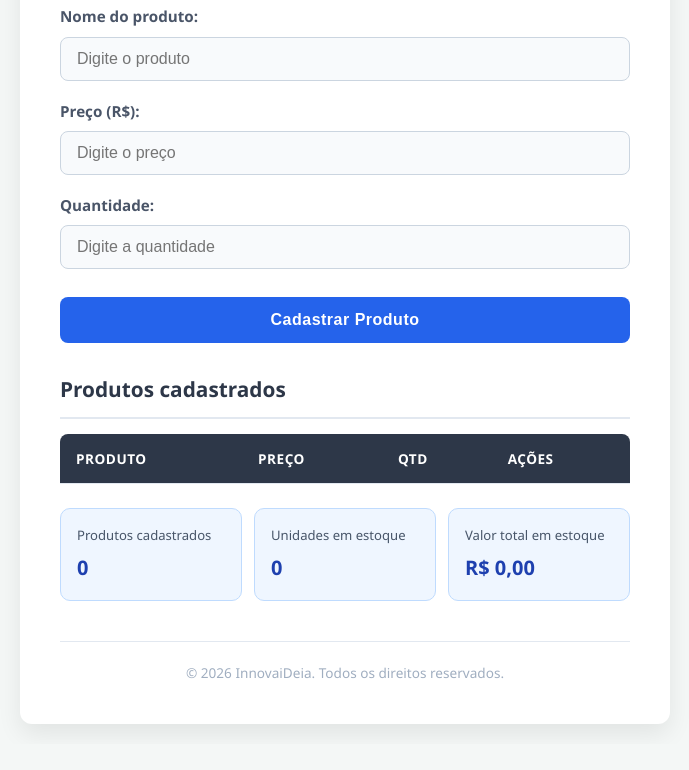
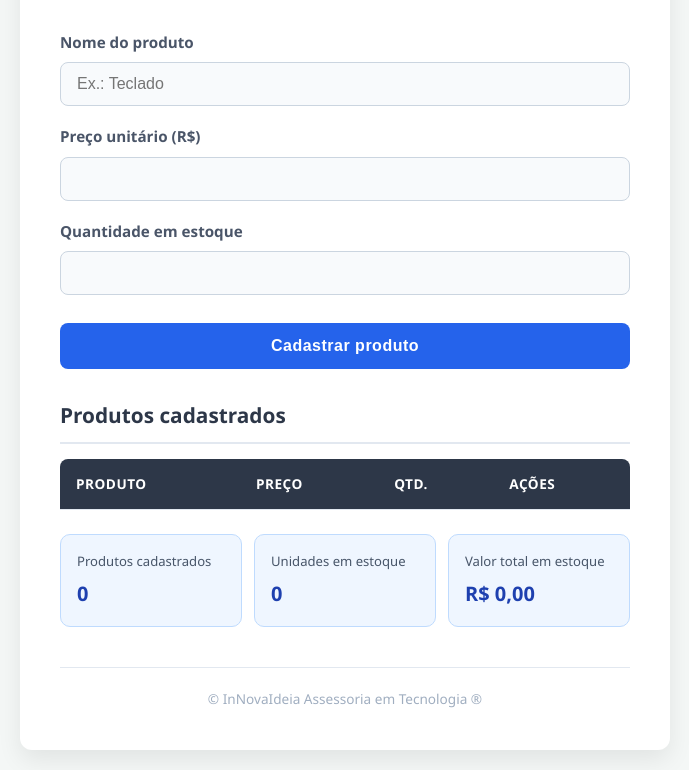
Before and after one commit to Foxactive1/ahanguera_educacional, a website: page public/index.html in a window 1280 px wide. Shown: the part 156-926 px from the top of the page, without its empty margins (295-984 px from the left). Before the commit the page ends 900 px from the top, so only its background shows below. Drawn offline with Linux system fonts and the light colour scheme; no server answers.

Commit message:
feat: modernizar interface e melhorar segurança do cadastro

```diff
--- a/public/index.html
+++ b/public/index.html
@@ -1,72 +1,8 @@
 <!DOCTYPE html>
-<html lang="pt-br">
-<head>
-    <meta charset="UTF-8">
-    <meta name="viewport" content="width=device-width, initial-scale=1.0">
-    <meta name="description" content="Sistema de Cadastro de Produtos - InnovaiDeia">
-    <title>Cadastro de Produtos | InnovaiDeia</title>
-
-    <link rel="stylesheet" href="style.css">
-</head>
-<body>
-    <main class="container">
-                <!-- Cabeçalho -->
-        <header>
-            <h1>Cadastro de Produtos</h1>
-            <p class="autor">Desenvolvido por Dione Castro Alves - ADS</p>
-        </header>
-
-
-        <!-- Formulário (agora com onSubmit integrado no JS) -->
-        <form id="produtoForm">
-            <input type="hidden" id="produtoId"> <!-- Campo oculto para controle de edição -->
-
-            <div class="input-group">
-                <label for="nome">Nome do produto:</label>
-                <input type="text" id="nome" placeholder="Digite o produto" required>
-            </div>
-
-            <div class="input-group">
-                <label for="preco">Preço (R$):</label>
-                <input type="number" id="preco" placeholder="Digite o preço" step="0.01" min="0.01" required>
-            </div>
-
-            <div class="input-group">
-                <label for="quantidade">Quantidade:</label>
-                <input type="number" id="quantidade" placeholder="Digite a quantidade" min="1" required>
-            </div>
-
-            <button type="submit" id="btnCadastrar">Cadastrar Produto</button>
-        </form>
-
-        <section class="lista-produtos">
-            <h2>Produtos cadastrados</h2>
-            <table>
-                <thead>
-                    <tr>
-                        <th>Produto</th>
-                        <th>Preço</th>
-                        <th>Qtd</th>
-                        <th>Ações</th>
-                    </tr>
-                </thead>
-                <tbody id="listaProdutos">
-                    <!-- Inserido dinamicamente via JS -->
-                </tbody>
-            </table>
-        </section>
-
-        <section class="resumo-estoque" aria-label="Resumo do estoque" aria-live="polite">
-            <div class="resumo-item"><span>Produtos cadastrados</span><strong id="totalProdutos">0</strong></div>
-            <div class="resumo-item"><span>Unidades em estoque</span><strong id="totalUnidades">0</strong></div>
-            <div class="resumo-item"><span>Valor total em estoque</span><strong id="valorEstoque">R$ 0,00</strong></div>
-        </section>
-
-        <footer>
-            <p>&copy; <span id="anoAtual">2026</span> InnovaiDeia. Todos os direitos reservados.</p>
-        </footer>
-    </main>
-
-    <script src="script.js"></script>
-</body>
-</html>
+<html lang="pt-BR"><head><meta charset="UTF-8"><meta name="viewport" content="width=device-width, initial-scale=1"><meta name="description" content="Cadastro e controle de estoque de produtos"><title>Gestão de Produtos | InNovaIdeia</title><link rel="stylesheet" href="style.css"></head>
+<body><main class="container"><header><button type="button" id="themeToggle" class="theme-toggle" aria-label="Alternar tema">🌙 Tema</button><h1>Gestão de Produtos</h1><p class="autor">Dione Castro Alves · ADS · InNovaIdeia®</p></header>
+<p id="mensagem" class="mensagem" role="status" aria-live="polite"></p>
+<form id="produtoForm"><input type="hidden" id="produtoId"><div class="form-grid"><div class="input-group"><label for="nome">Nome do produto</label><input id="nome" name="nome" maxlength="120" required placeholder="Ex.: Teclado"></div><div class="input-group"><label for="preco">Preço unitário (R$)</label><input id="preco" name="preco" type="number" min="0.01" step="0.01" required></div><div class="input-group"><label for="quantidade">Quantidade em estoque</label><input id="quantidade" name="quantidade" type="number" min="0" step="1" required></div></div><div class="form-actions"><button id="btnCadastrar" type="submit">Cadastrar produto</button><button id="btnCancelar" type="button" hidden>Cancelar edição</button></div></form>
+<section class="lista-produtos" aria-labelledby="tituloProdutos"><h2 id="tituloProdutos">Produtos cadastrados</h2><div class="tabela-responsive"><table><thead><tr><th scope="col">Produto</th><th scope="col">Preço</th><th scope="col">Qtd.</th><th scope="col">Ações</th></tr></thead><tbody id="listaProdutos"></tbody></table></div></section>
+<section class="resumo-estoque" aria-label="Resumo do estoque" aria-live="polite"><div class="resumo-item"><span>Produtos cadastrados</span><strong id="totalProdutos">0</strong></div><div class="resumo-item"><span>Unidades em estoque</span><strong id="totalUnidades">0</strong></div><div class="resumo-item"><span>Valor total em estoque</span><strong id="valorEstoque">R$ 0,00</strong></div></section>
+<footer><p>© <span id="anoAtual"></span> InNovaIdeia Assessoria em Tecnologia ®</p></footer></main><script src="script.js" defer></script></body></html>
```
